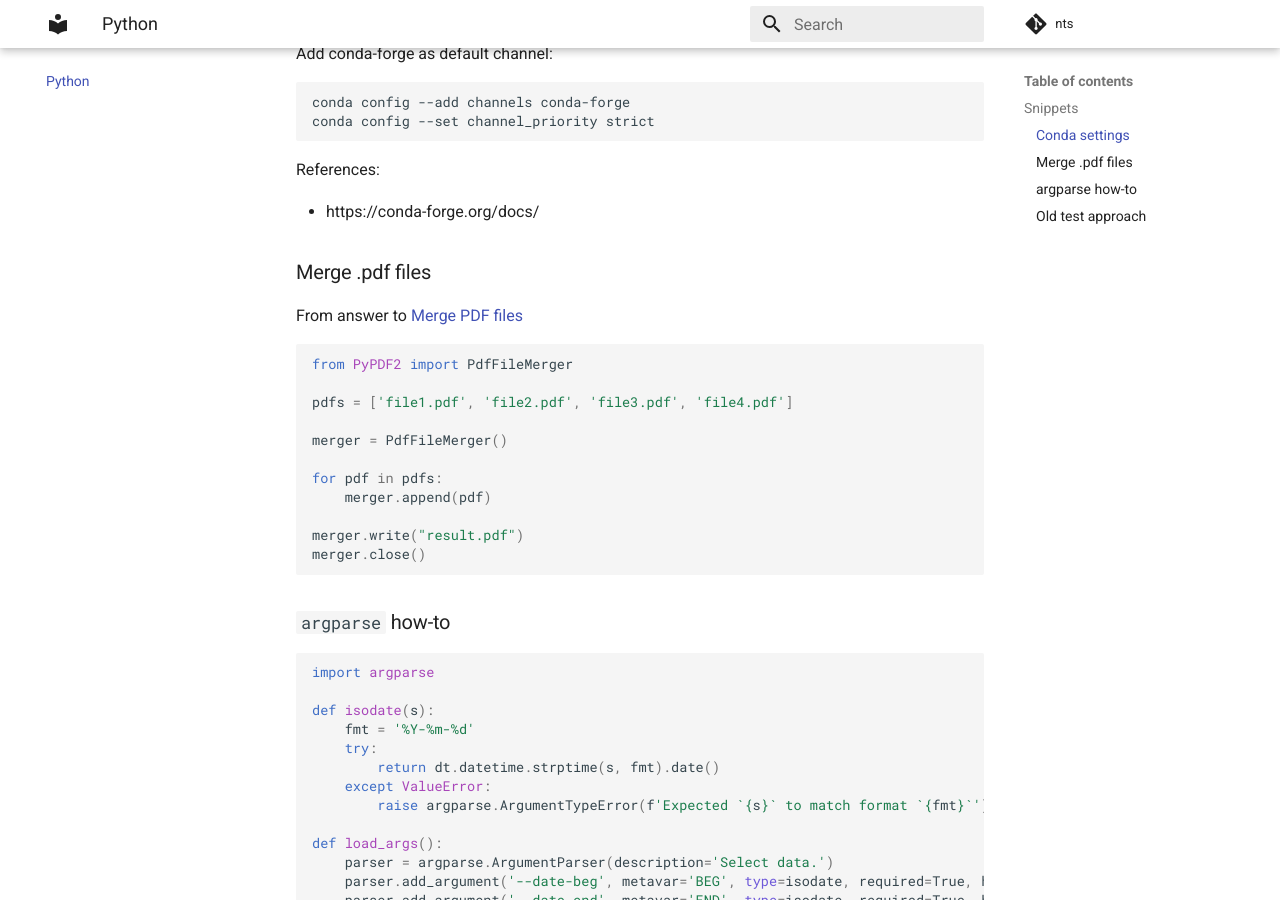
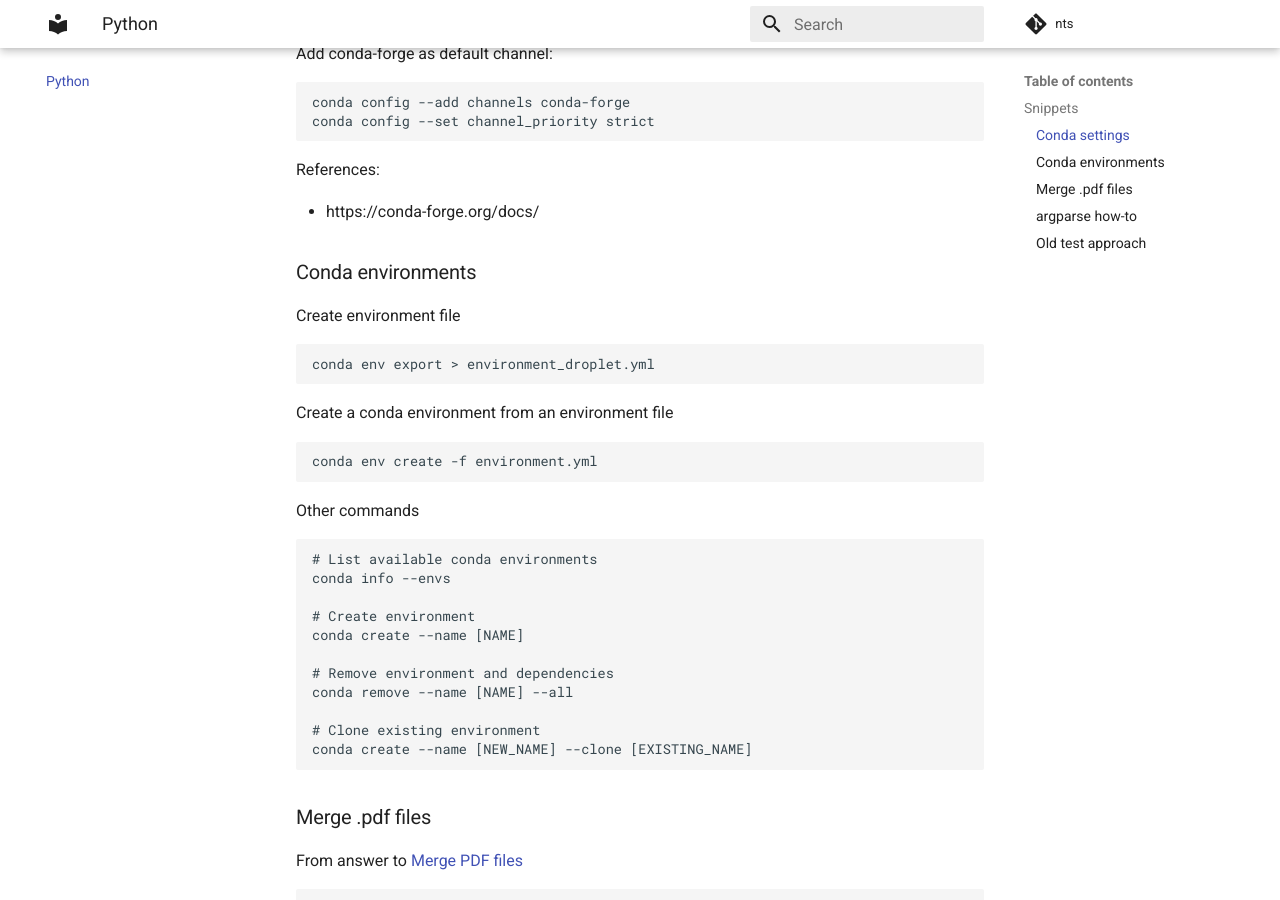
Before and after one commit to xidus/nts, an MkDocs documentation site: the page built from docs/python.md, in a window 1280 px wide and 900 px high, scrolled down 384 px. Built offline with MkDocs 1.6.1 and Material for MkDocs 9.7.7, drawn with Linux system fonts in a browser that asks for light colours; comment, search, counter and statistics services are not loaded.

Commit message:
docs: Add more conda commands.

````diff
--- a/docs/python.md
+++ b/docs/python.md
@@ -19,6 +19,35 @@ References:
 
 * https://conda-forge.org/docs/
 
+### Conda environments
+
+Create environment file
+
+```
+conda env export > environment_droplet.yml
+```
+
+Create a conda environment from an environment file
+
+```
+conda env create -f environment.yml
+```
+
+Other commands
+
+```
+# List available conda environments
+conda info --envs
+
+# Create environment
+conda create --name [NAME]
+
+# Remove environment and dependencies
+conda remove --name [NAME] --all
+
+# Clone existing environment
+conda create --name [NEW_NAME] --clone [EXISTING_NAME]
+```
 
 
 ### Merge .pdf files
````
